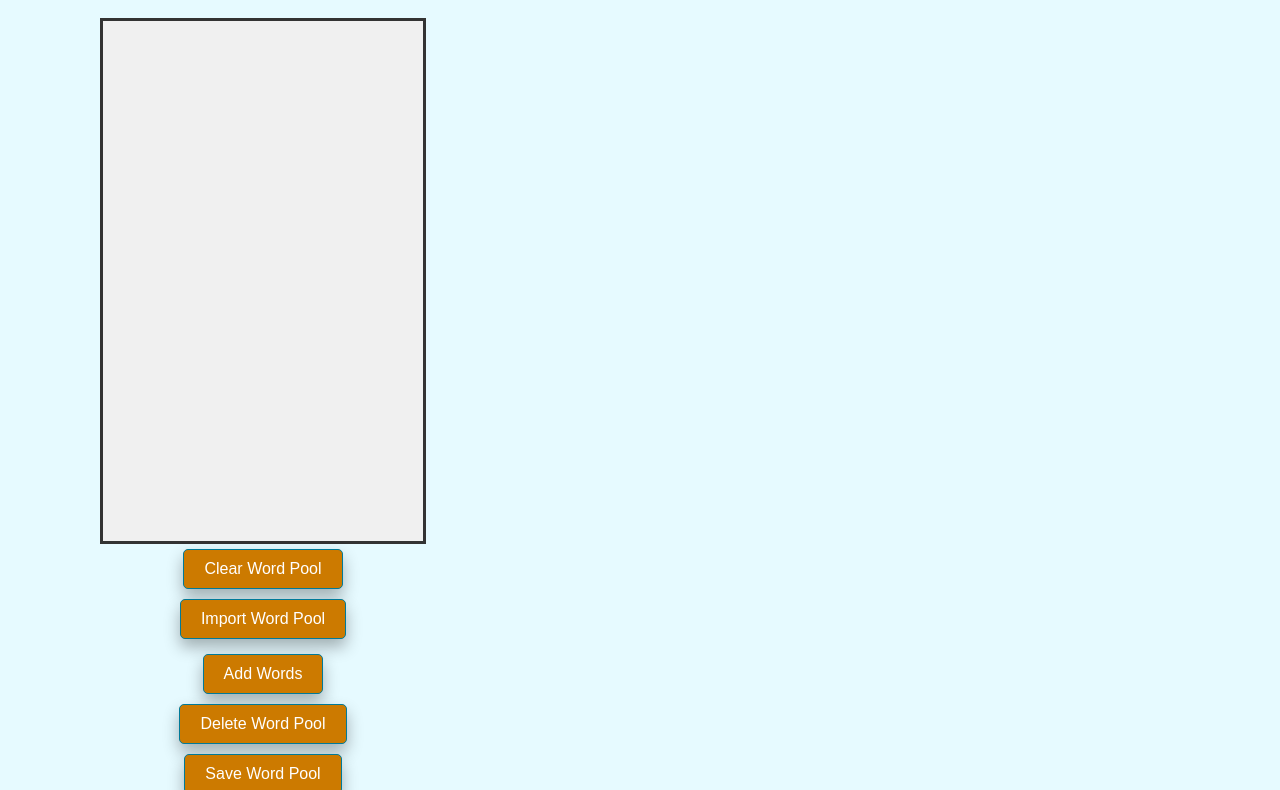
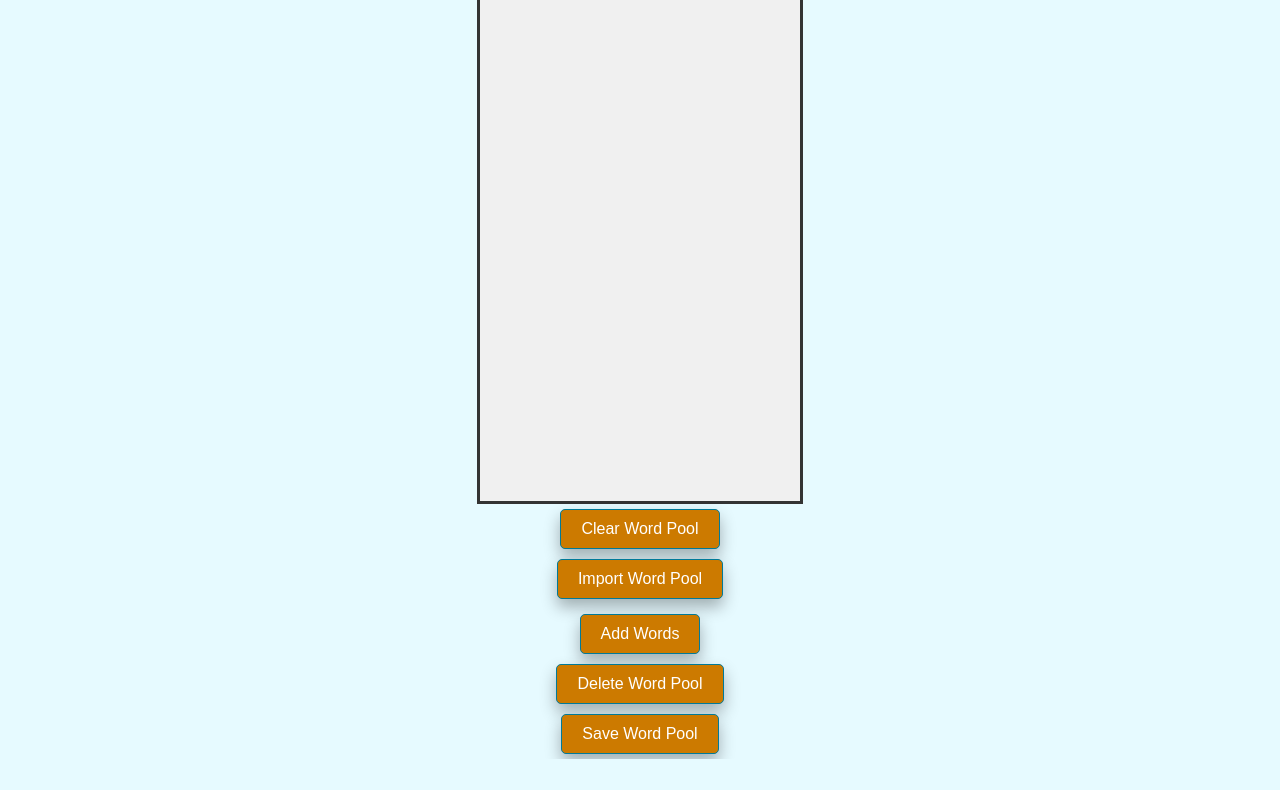
Before and after one commit to harmonoman/CreativeCompanion, a website: page web/static_assets/wordPool.html in a window 1280 px wide. Shown: the part 286-1076 px from the top of the page. After the commit the page ends 1045 px from the top, so only its background shows below. Drawn offline with Linux system fonts and the light colour scheme; files whose address does not match are found by name.

Commit message:
fixed location of wordPool Field

```diff
--- a/web/static_assets/wordPool.html
+++ b/web/static_assets/wordPool.html
@@ -20,20 +20,16 @@
     <!--    <button class="button" id="change-wordPool-name-button">Change Name</button>-->
 </div>
 
-<!--    Word Pool and Workspace container-->
-<div id="container">
-
-    <!--        Word Pool Field-->
+<!--    Word Pool Field container-->
 <div id="wordPool-container">
     <h2 class="shadow-wrapper"> Word Pool </h2>
-        <div id="wordPool-field"></div>
+    <div id="wordPool-field" contenteditable="true"></div>
     <button class="button" id="clear-wordPool" >Clear Word Pool</button>
     <button class="button" id="import-wordPool">Import Word Pool</button>
     <button class="button" id="add-wordPool" onclick="openWordPoolModal()">Add Words</button>
     <button class="button" id="delete-wordPool">Delete Word Pool</button>
     <button class="button" id="save-wordPool">Save Word Pool</button>
 
-    </div>
 </div>
 
 <!--    Add Words modal-->
```
Lines whose indentation alone changed are shown as unchanged.
